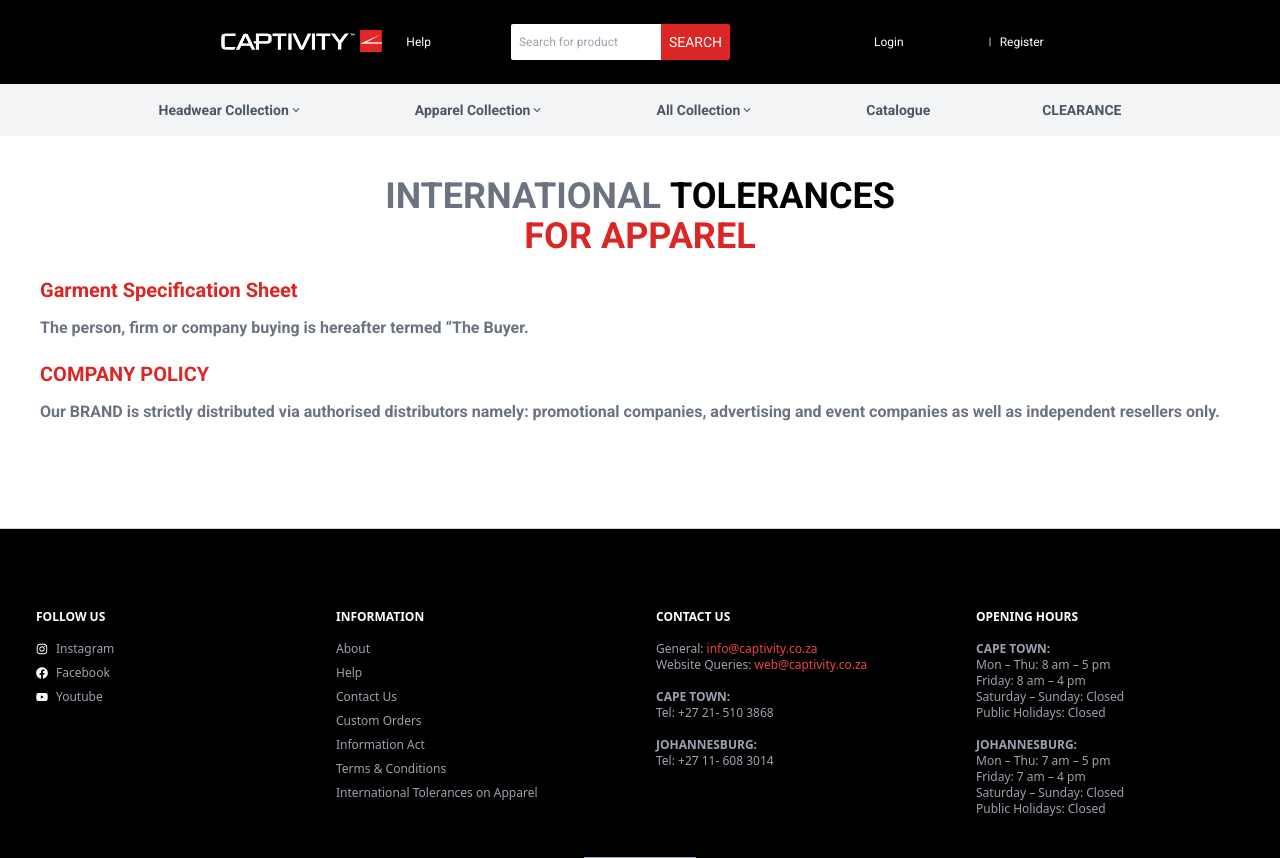
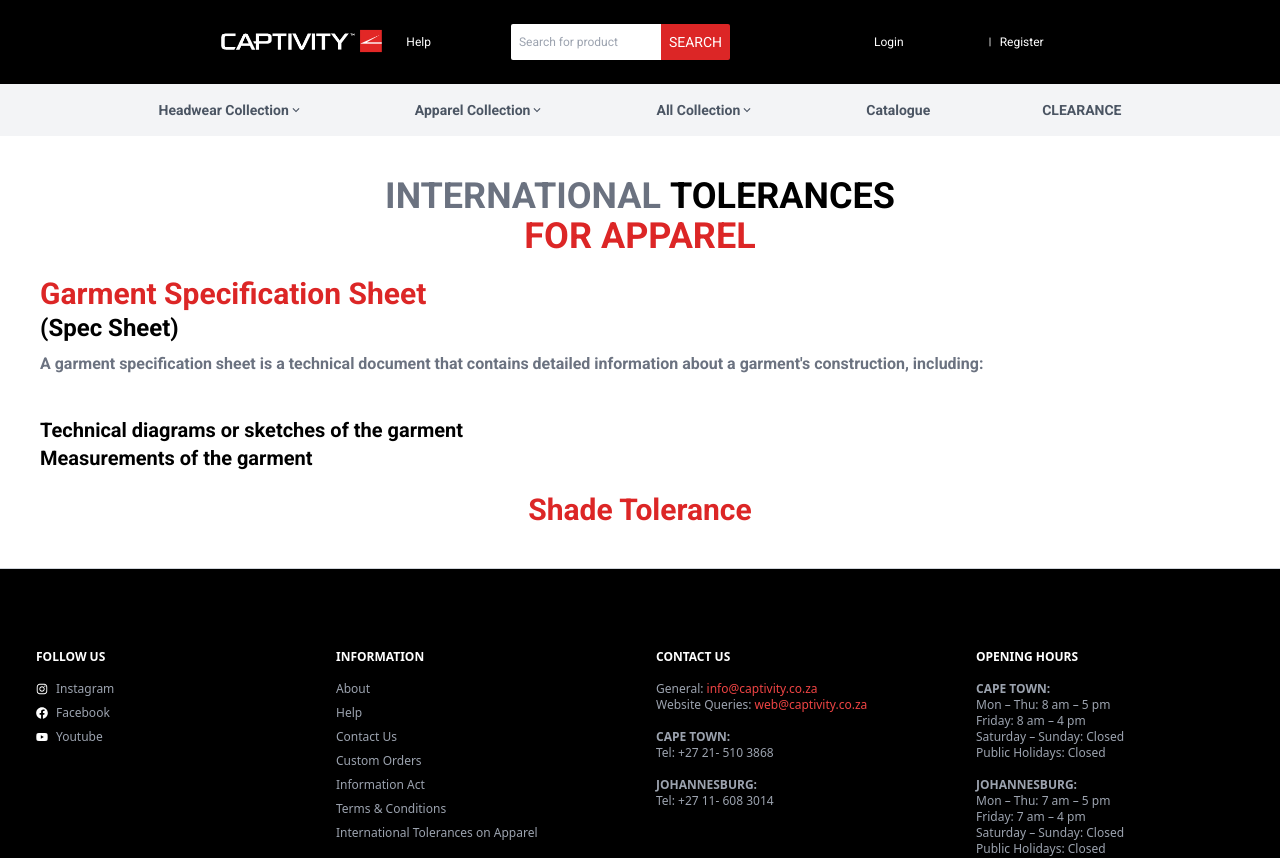
Before and after one commit to Codeeza/captivity-typescript, a Next.js app: page /international-tolerances in a window 1280 px wide. Shown: the top 858 px of the page. Built offline with nearby package versions, Linux system fonts and the light colour scheme.

Commit message:
modified:   app/international-tolerances/page.tsx

```diff
--- a/app/international-tolerances/page.tsx
+++ b/app/international-tolerances/page.tsx
@@ -8,31 +8,36 @@
       <div>
         <div className="mx-auto p-10">
           <h1 className="text-center text-4xl text-blacktop-10">
-          INTERNATIONAL <span className="font-extrabold text-black">TOLERANCES</span>
+            INTERNATIONAL{" "}
+            <span className="font-extrabold text-black">TOLERANCES</span>
           </h1>
           <h1 className="text-center text-4xl text-red-600 font-extrabold top-10">
             FOR APPAREL
           </h1>
           <div>
-          <h3 className="text-xl text-red-600 font-bold text-left mt-5">
+            <div>
+              <h3 className="text-3xl text-red-600 font-bold text-left mt-5">
                 Garment Specification Sheet
               </h3>
-          <p className="text-gray-500 mt-3">
-            The person, firm or company buying is hereafter termed “The Buyer.
+              <h3 className="text-2xl text-black font-bold text-left">
+                (Spec Sheet)
+              </h3>
+
+              <p className="text-gray-500 mt-2 mb-10">
+                A garment specification sheet is a technical document that
+                contains detailed information about a garment's construction,
+                including:
               </p>
-
-          <h3 className="text-xl text-red-600 font-bold text-left mt-5">
-            COMPANY POLICY
+              <h3 className="text-xl text-black font-bold">
+                Technical diagrams or sketches of the garment
               </h3>
-          <p className="text-gray-500 mt-3">
-            Our BRAND is strictly distributed via authorised distributors
-            namely: promotional companies, advertising and event companies as
-            well as independent resellers only.
-          </p>
-
-          <div className="p-8">
-
+              <h3 className="text-xl text-black font-bold">
+                Measurements of the garment
+              </h3>
             </div>
+            <h3 className="text-3xl text-red-600 font-bold text-center mt-5">
+              Shade Tolerance
+            </h3>
           </div>
         </div>
       </div>
```
Lines whose indentation alone changed are shown as unchanged.
